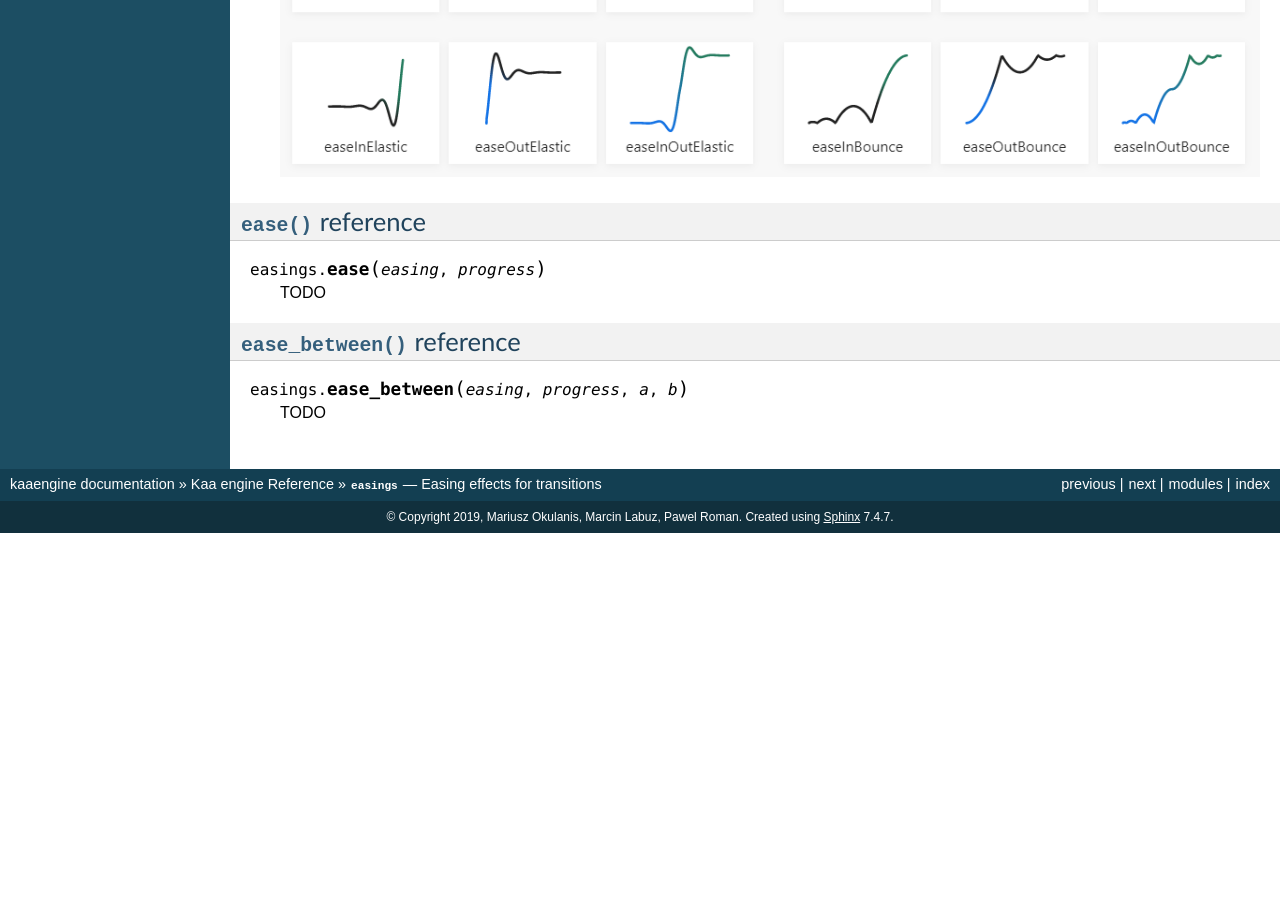
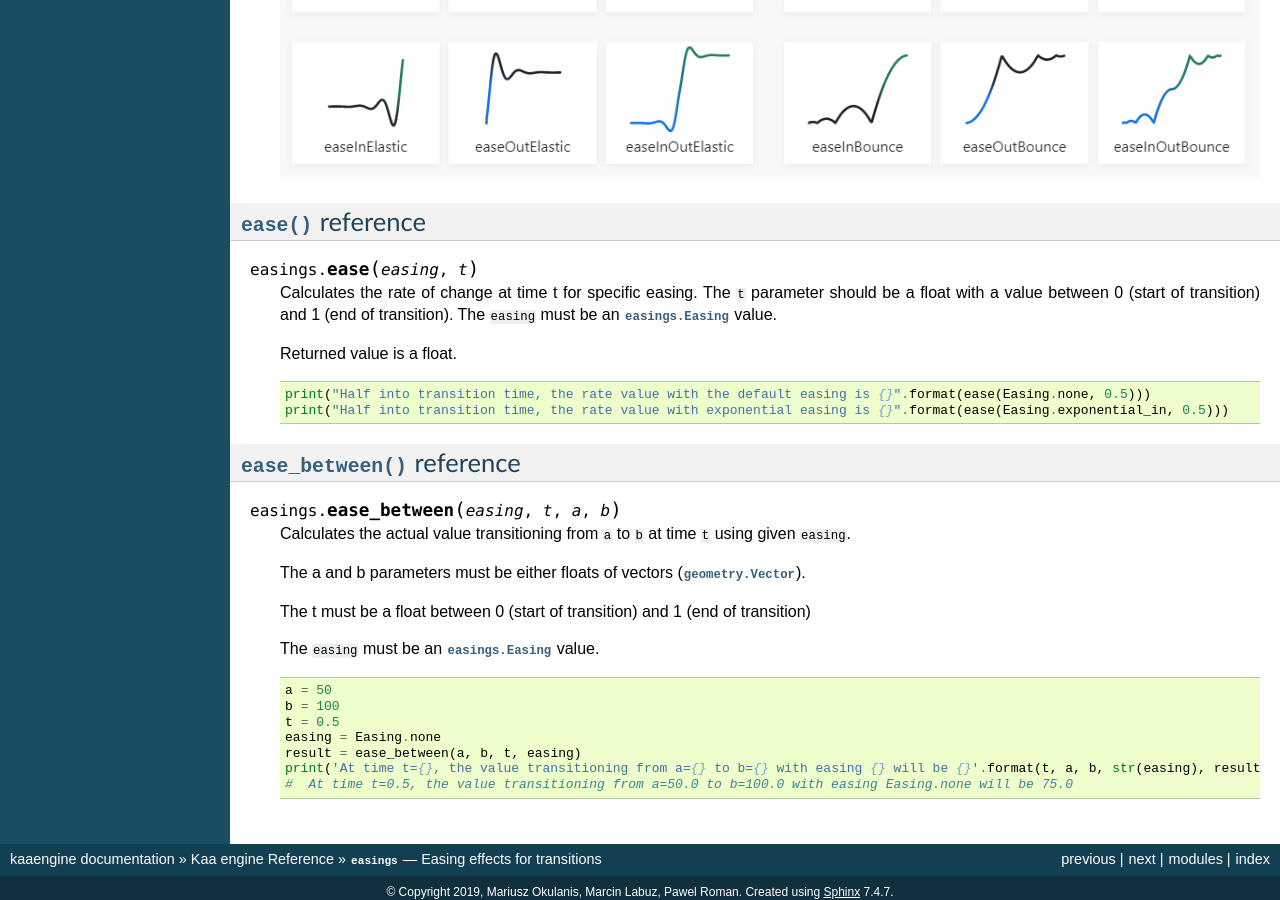
Before and after one commit to kaaengine/kaa, a Sphinx documentation site: the page built from docs/reference/easings.rst, in a window 1280 px wide and 900 px high, scrolled down 1503 px. Built offline with Sphinx 7.4.7, drawn with Linux system fonts in a browser that asks for light colours; before the commit the page ends 2036 px from its top, so only the background shows below that; some of the changed text lies outside the part shown.

Commit message:
added documentation for easings module-level functions

```diff
--- a/docs/reference/easings.rst
+++ b/docs/reference/easings.rst
@@ -12,7 +12,7 @@
     Enum type used for referencing easing types to work with transitions. :doc:`Read more about Transitions here </reference/transitions>`.
     It has the following values:
 
-    * :code:`Easing.none`
+    * :code:`Easing.none` - default easing, representing a linear progress
     * :code:`Easing.back_in`
     * :code:`Easing.back_in_out`
     * :code:`Easing.back_out`
@@ -49,14 +49,39 @@
 :meth:`ease` reference
 ----------------------
 
-.. function:: ease(easing, progress)
+.. function:: ease(easing, t)
 
-    TODO
+    Calculates the rate of change at time t for specific easing. The :code:`t` parameter should be a float with a
+    value between 0 (start of transition) and 1 (end of transition). The :code:`easing` must be an
+    :class:`easings.Easing` value.
+
+    Returned value is a float.
+
+    .. code-block:: python
+
+        print("Half into transition time, the rate value with the default easing is {}".format(ease(Easing.none, 0.5)))
+        print("Half into transition time, the rate value with exponential easing is {}".format(ease(Easing.exponential_in, 0.5)))
 
 
 :meth:`ease_between` reference
 ------------------------------
 
-.. function:: ease_between(easing, progress, a, b)
+.. function:: ease_between(easing, t, a, b)
 
-    TODO
+    Calculates the actual value transitioning from :code:`a` to :code:`b` at time :code:`t` using given :code:`easing`.
+
+    The a and b parameters must be either floats of vectors (:class:`geometry.Vector`).
+
+    The t must be a float between 0 (start of transition) and 1 (end of transition)
+
+    The :code:`easing` must be an :class:`easings.Easing` value.
+
+    .. code-block:: python
+
+        a = 50
+        b = 100
+        t = 0.5
+        easing = Easing.none
+        result = ease_between(a, b, t, easing)
+        print('At time t={}, the value transitioning from a={} to b={} with easing {} will be {}'.format(t, a, b, str(easing), result))
+        #  At time t=0.5, the value transitioning from a=50.0 to b=100.0 with easing Easing.none will be 75.0
```
